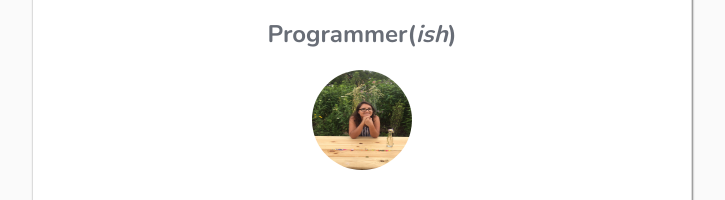
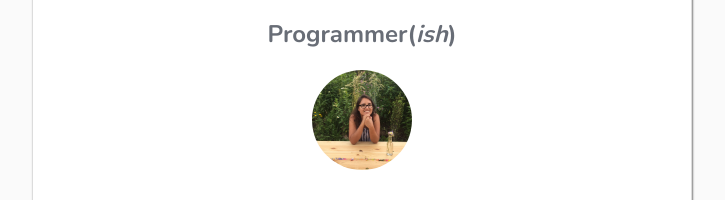
Before and after one commit to dianapb27/profile, a plain HTML site: page index.html in a window 1280 px wide. Shown: the part 124-324 px from the top of the page, without its empty margins (278-1003 px from the left). Drawn offline with nearby package versions, Linux system fonts and the light colour scheme.

Commit message:
Changed profile picture file

```diff
--- a/index.html
+++ b/index.html
@@ -12,7 +12,7 @@
         <div class="card-white" id="introduction">
             <h1>Diana P.</h1>
             <h2>Programmer(<em>ish</em>)</h2>
-            <img src="/images/myprofile.jpg" width="100px" alt="profile picture" class="img-circle">
+            <img src="/images/DianaP.jpg" width="100px" alt="profile picture" class="img-circle">
             <p>
                 I love <strong>movies</strong>, <strong>series</strong> 📺, <strong>music</strong> 🎶
                 and <strong>traveling</strong> around the world 🌎. Currently learning to code
--- a/style.css
+++ b/style.css
@@ -63,6 +63,8 @@ i {
     width: 100px;
     height: 100px;
     border-radius: 50%;
+    object-fit: cover;
+    object-position: center;
 }
 
 .btn-teal {
```
Also changed, not shown: images/DianaP.jpg (added), 1 other file.
